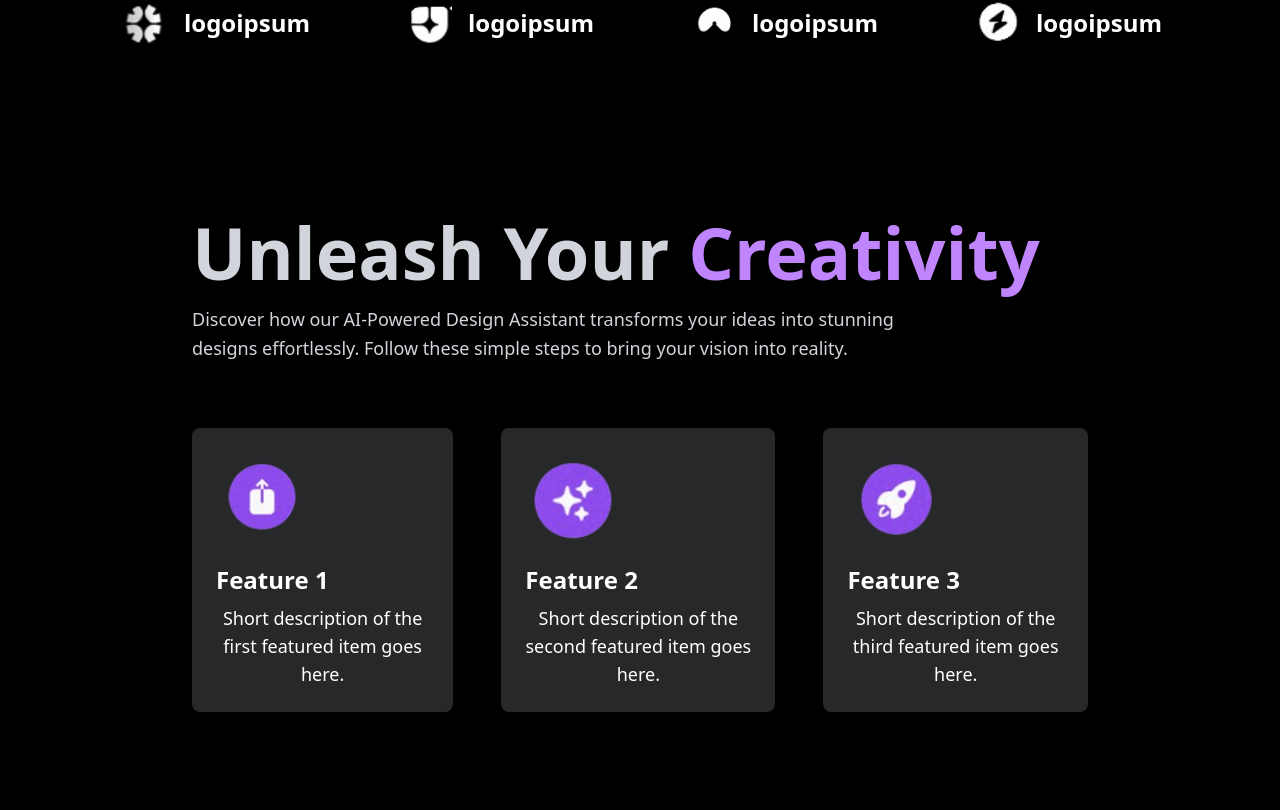
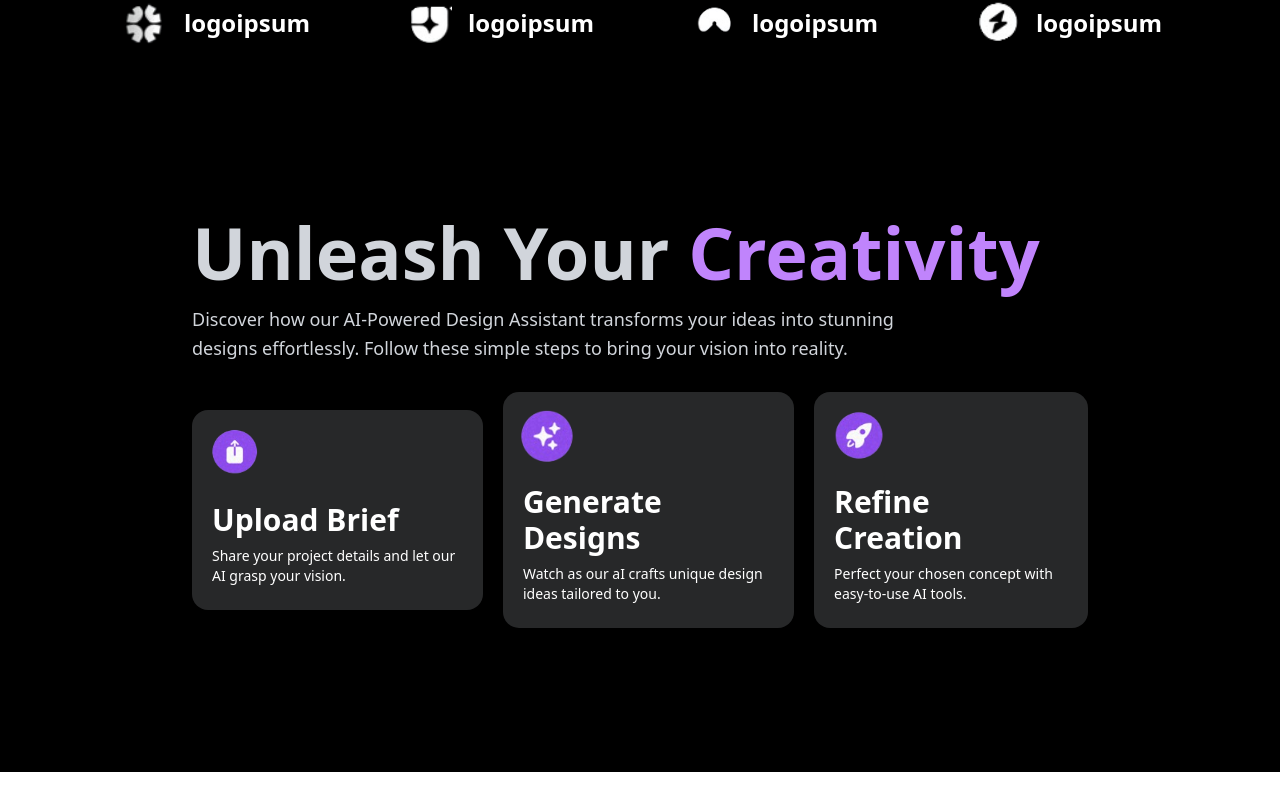
Before and after one commit to Tarunika-R/React-Vite-TailwindCSS-Basics, a React (Vite) app: page / in a window 1280 px wide. Shown: the part 613-1423 px from the top of the page. After the commit the page ends 1385 px from the top, so only its background shows below. Built offline with nearby package versions, Linux system fonts and the light colour scheme.

Commit message:
"Updated styles and content for feature sections in ContentSection component"

```diff
--- a/src/components/ContentSection.jsx
+++ b/src/components/ContentSection.jsx
@@ -14,29 +14,29 @@ const ContentSection = () => {
         </p>
       </div>
 
-      <div className="flex justify-between items-center mt-16 gap-12">
+      <div className="flex justify-between items-center mt-7 gap-5">
         {/* Feature 1 */}
-        <div className="flex flex-col bg-gray-800 text-white p-6 rounded-lg shadow-lg"
+        <div className="flex flex-col bg-gray-800 text-white p-6 pl-3 pt-3 rounded-2xl shadow-lg"
         style={{ backgroundColor: "#272829" }}>
-          <img src="/icons/f1.png" alt="Logo 1" className="w-24 h-24 object-contain mb-4" />
-          <h3 className="text-2xl font-semibold mb-2">Feature 1</h3>
-          <p className="text-center text-lg">Short description of the first featured item goes here.</p>
+          <img src="/icons/f1.png" alt="Logo 1" className="w-16 h-16 object-contain mb-4" />
+          <h3 className="text-3xl font-semibold mb-2 pl-2">Upload Brief</h3>
+          <p className="text-sm pl-2">Share your project details and let our AI grasp your vision.</p>
         </div>
 
         {/* Feature 2 */}
-        <div className="flex flex-col bg-gray-800 text-white p-6 rounded-lg shadow-lg"
+        <div className="flex flex-col bg-gray-800 text-white p-6 pl-3 pt-3 rounded-2xl shadow-lg"
         style={{ backgroundColor: "#272829" }}>
-          <img src="/icons/f2.png" alt="Logo 2" className="w-24 h-24 object-contain mb-4" />
-          <h3 className="text-2xl font-semibold mb-2">Feature 2</h3>
-          <p className="text-center text-lg">Short description of the second featured item goes here.</p>
+          <img src="/icons/f2.png" alt="Logo 2" className="w-16 h-16 object-contain mb-4" />
+          <h3 className="text-3xl font-semibold mb-2 pl-2">Generate Designs</h3>
+          <p className="text-sm pl-2">Watch as our aI crafts unique design ideas tailored to you.</p>
         </div>
 
         {/* Feature 3 */}
-        <div className="flex flex-col bg-gray-800 text-white p-6 rounded-lg shadow-lg"
+        <div className="flex flex-col bg-gray-800 text-white p-6 pl-3 pt-3 rounded-2xl shadow-lg"
         style={{ backgroundColor: "#272829" }}>
-          <img src="/icons/f3.png" alt="Logo 3" className="w-24 h-24 object-contain mb-4" />
-          <h3 className="text-2xl font-semibold mb-2">Feature 3</h3>
-          <p className="text-center text-lg">Short description of the third featured item goes here.</p>
+          <img src="/icons/f3.png" alt="Logo 3" className="w-16 h-16 object-contain mb-4" />
+          <h3 className="text-3xl font-semibold mb-2 pl-2">Refine Creation</h3>
+          <p className="text-sm pl-2">Perfect your chosen concept with easy-to-use AI tools.</p>
         </div>
         </div>
       </div>
```
